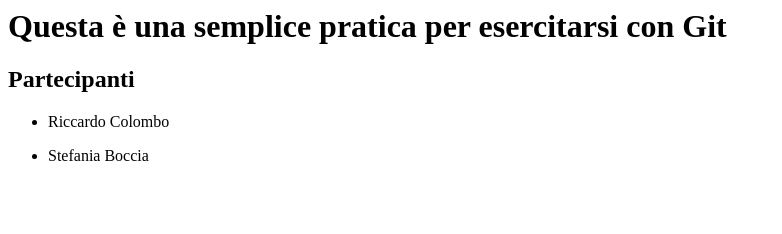
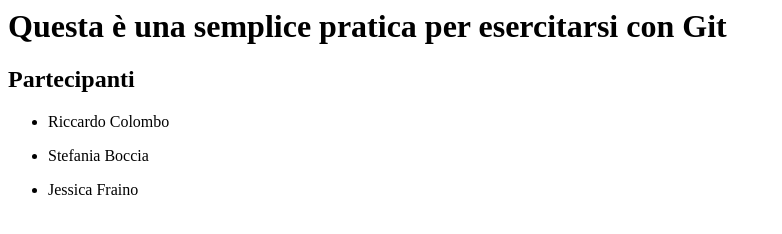
Before and after one commit to tinto89/Pratica-Git-per-Epicode, a plain HTML site: page index.html in a window 1280 px wide. Shown: the whole page, without its empty margins (0-782 px from the left). Drawn offline with Linux system fonts and the light colour scheme.

Commit message:
Feature: aggiunto nome alla repository

```diff
--- a/index.html
+++ b/index.html
@@ -11,6 +11,7 @@
       <ul>
         <li><p>Riccardo Colombo</p></li>
         <li><p>Stefania Boccia</p></li>
+        <li><p>Jessica Fraino</p></li>
       </ul>
     </main>
   </body>
```
